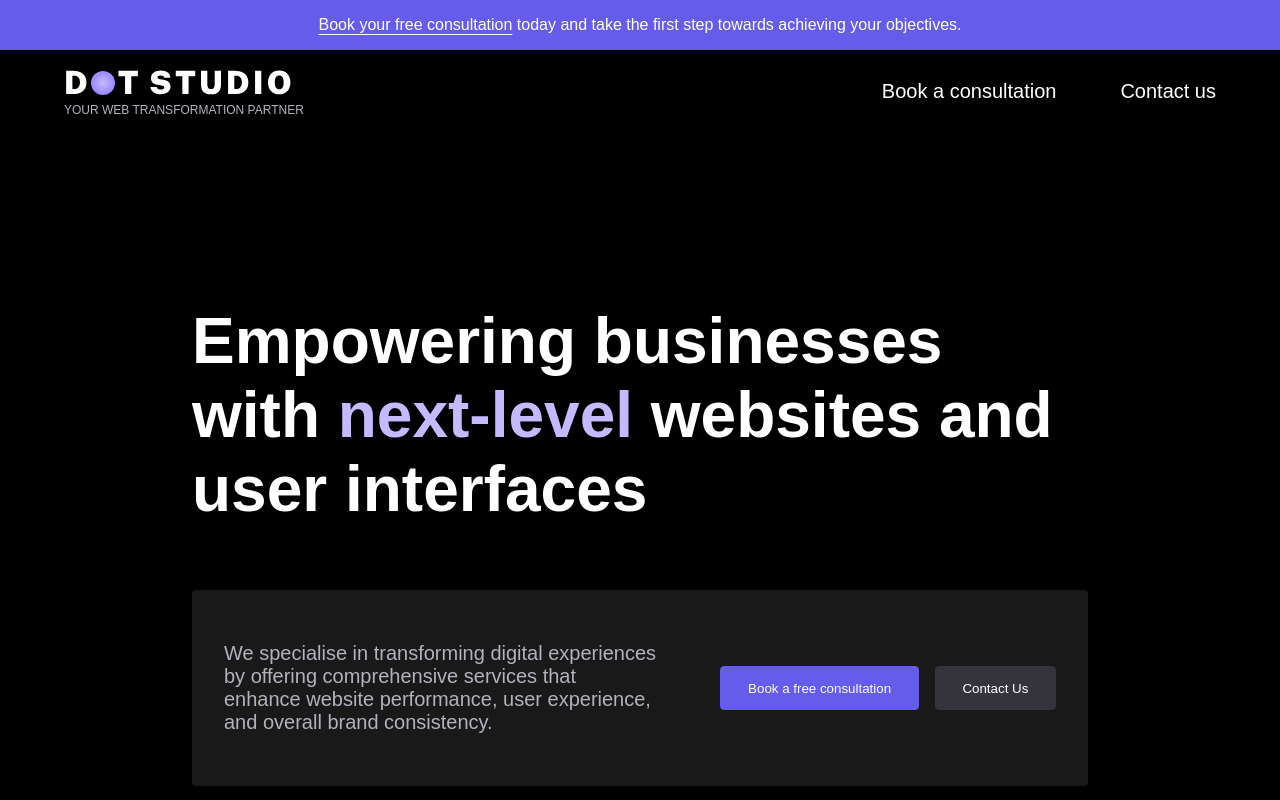
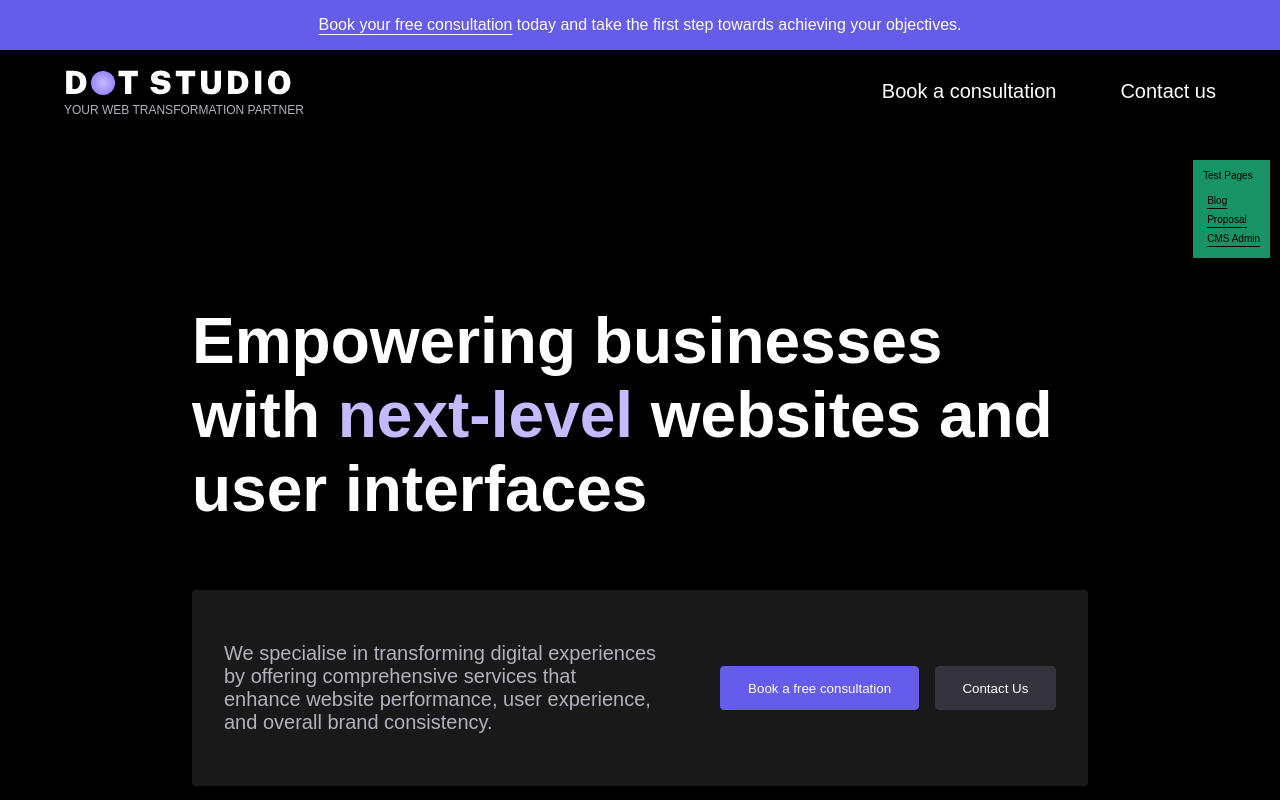
Before and after one commit to rachel-dotstudio/dot-studio, a Next.js app: page / in a window 1280 px wide. Shown: the top 800 px of the page. Built offline with nearby package versions, Linux system fonts and the light colour scheme.

Commit message:
correct version of decap and admin page working

```diff
--- a/src/components/nav.tsx
+++ b/src/components/nav.tsx
@@ -12,6 +12,20 @@ const MainNav: React.FC = () => {
             <small>Your web transformation partner</small>
           </Link>
         </li>
+        <div className="test-nav">
+          <p>Test Pages</p>
+          <ul>
+              <li>
+                <Link href="/blog">Blog</Link>
+              </li>
+              <li>
+                <Link href="/proposal">Proposal</Link>
+              </li>
+              <li>
+                <Link href="/admin">CMS Admin</Link>
+              </li>
+          </ul>
+        </div>
         <div>
           <li>
             <Link href="/">Book a consultation</Link>
--- a/src/styles/global.scss
+++ b/src/styles/global.scss
@@ -144,6 +144,45 @@ ul {
       @extend %small-text-on-black;
     }
   }
+
+  .test-nav {
+    position: absolute;
+    top: 150px;
+    right: 0;
+    padding: 10px;
+    margin: 10px;
+    background-color: rgba(39, 245, 172, 0.6);
+    display: flex;
+    flex-direction: column;
+    grid-gap: 0;
+
+    p {
+      font-size: 10px;
+      margin-top: 0;
+    }
+
+    ul {
+      display: flex;
+      flex-direction: column;
+      align-items: start;
+      padding: 0;
+      margin: 0;
+
+
+        li {
+          align-items: start;
+          margin: 0;
+
+          a {
+            color: $black;
+            text-decoration: underline;
+            font-size: 10px;
+            padding: 4px;
+          }
+        }
+    }
+
+  }
 }
 
 .footer-nav {
```
Also changed, not shown: public/admin/index.html (+27 -7 lines), public/admin/styles.css (added, +24 -0 lines).
